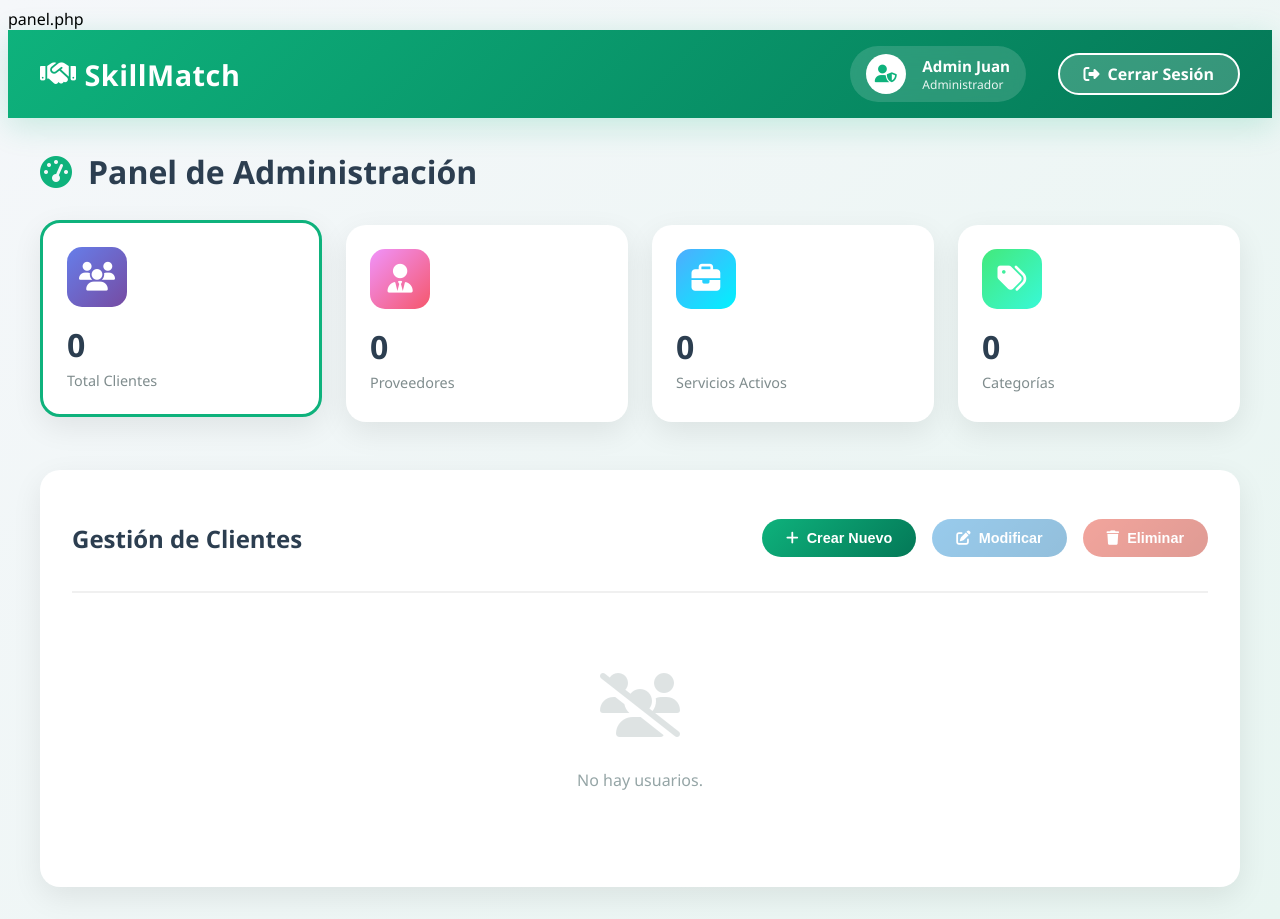
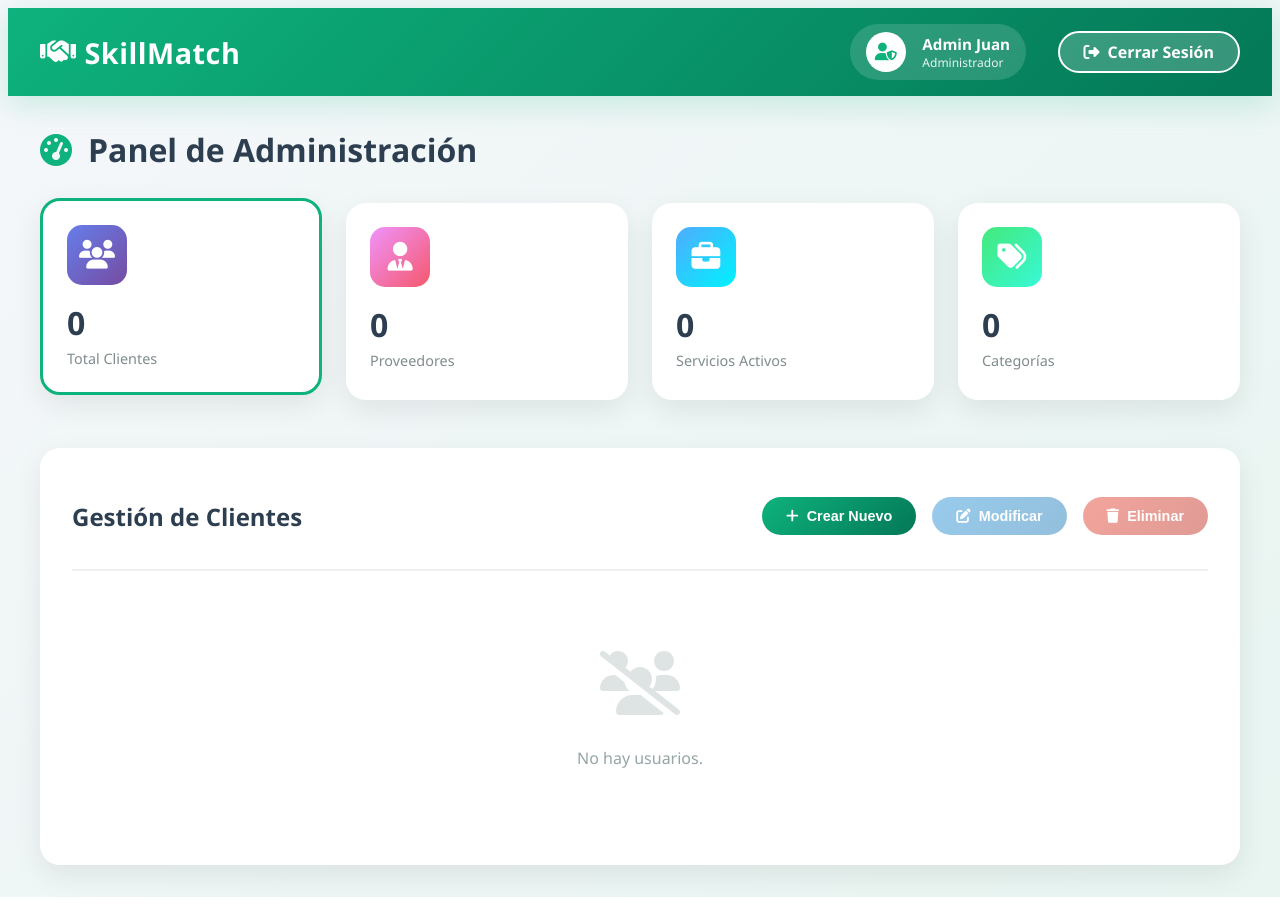
Before and after one commit to Avi280133/ProyectoProgramacion, a PHP site: page /vistas/panel.php in a window 1280 px wide. After the commit the page ends 897 px from the top, so only its background shows below. Run offline with PHP 8.4, Linux system fonts and the light colour scheme; data that the repository does not hold is empty.

Commit message:
Limpieza de codigo

```diff
--- a/conexion/controllerUsuario.php
+++ b/conexion/controllerUsuario.php
@@ -1,12 +1,7 @@
-ControllerUsuario.php
-
 <?php
-
-
 require_once('modelUsuario.php');  // Incluir el modelo Usuario
 require_once('modelProveedor.php');
 require_once('ClaseConexion.php'); // Incluir la clase de conexión
-
 
 
 // Detectar la acción: preferir POST (botones submit con name="action"), si no existe buscar en GET
--- a/conexion/modelUsuario.php
+++ b/conexion/modelUsuario.php
@@ -1,5 +1,3 @@
-modelUsuario.php
-
 <?php
 require_once('ClaseConexion.php');
 session_start();
--- a/vistas/panel.php
+++ b/vistas/panel.php
@@ -1,5 +1,3 @@
-panel.php
-
 <!DOCTYPE html>
 <html lang="es">
 <head>
```
